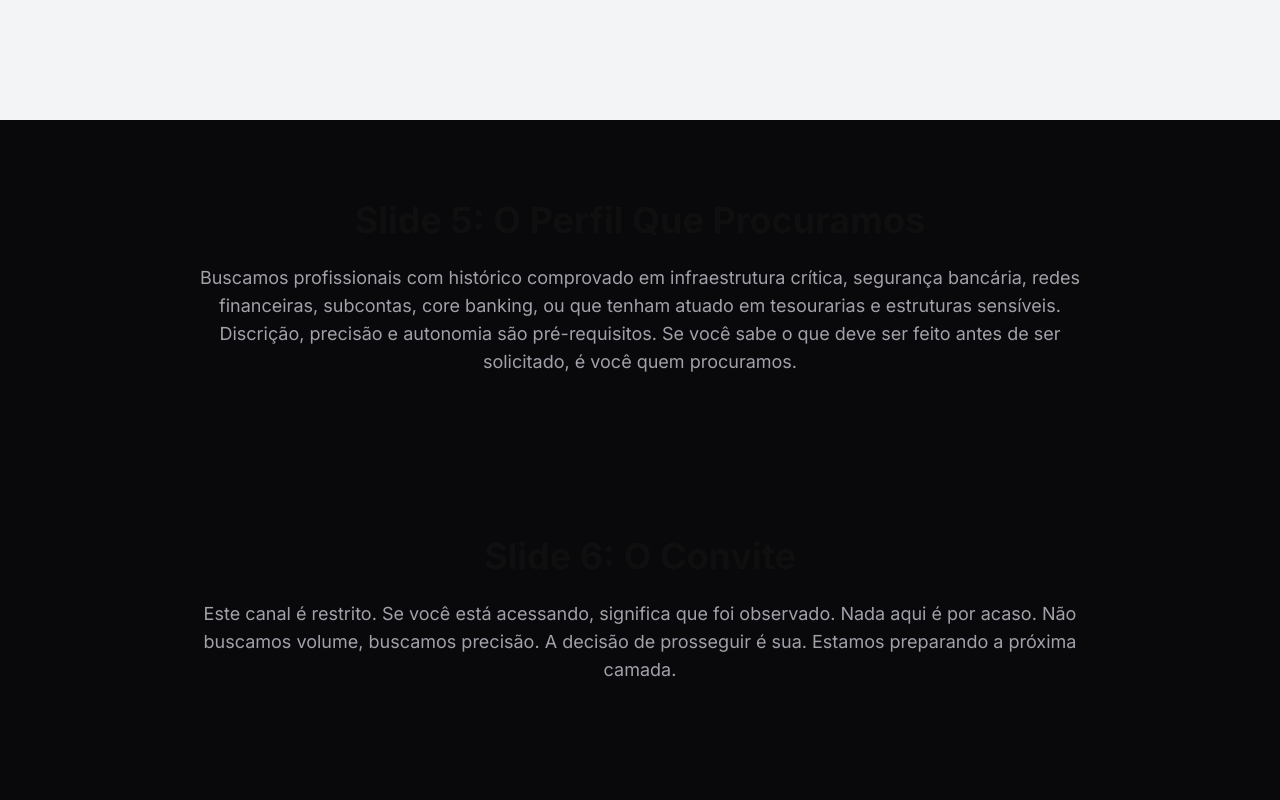
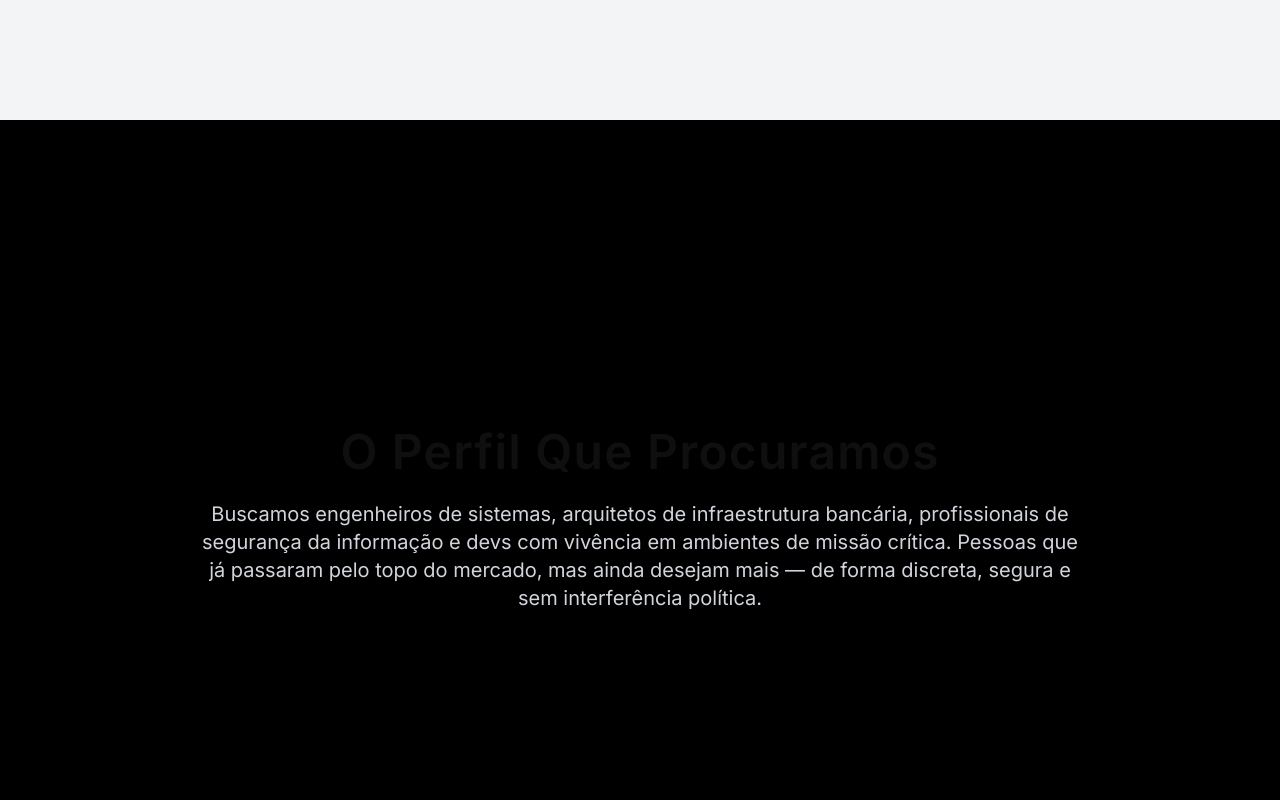
Before and after one commit to Fincorelabs/fincore-landing, a Next.js app: page / in a window 1280 px wide. Shown: the part 3080-3880 px from the top of the page. Built offline with nearby package versions, Linux system fonts and the light colour scheme.

Commit message:
Update OPerfilQueProcuramos.jsx

```diff
--- a/components/sections/OPerfilQueProcuramos.jsx
+++ b/components/sections/OPerfilQueProcuramos.jsx
@@ -1,30 +1,14 @@
 // components/sections/OPerfilQueProcuramos.jsx
-
-import { motion } from "framer-motion";
-
 export default function OPerfilQueProcuramos() {
   return (
-    <section className="py-20 px-6 bg-zinc-950 text-zinc-100">
-      <div className="max-w-4xl mx-auto space-y-6">
-        <motion.h2
-          className="text-3xl md:text-4xl font-bold text-center"
-          initial={{ opacity: 0, y: 20 }}
-          whileInView={{ opacity: 1, y: 0 }}
-          viewport={{ once: true }}
-          transition={{ duration: 0.6 }}
-        >
-          Slide 5: O Perfil Que Procuramos
-        </motion.h2>
-
-        <motion.p
-          className="text-zinc-400 text-lg text-center"
-          initial={{ opacity: 0 }}
-          whileInView={{ opacity: 1 }}
-          viewport={{ once: true }}
-          transition={{ delay: 0.3, duration: 0.6 }}
-        >
-          Buscamos profissionais com histórico comprovado em infraestrutura crítica, segurança bancária, redes financeiras, subcontas, core banking, ou que tenham atuado em tesourarias e estruturas sensíveis. Discrição, precisão e autonomia são pré-requisitos. Se você sabe o que deve ser feito antes de ser solicitado, é você quem procuramos.
-        </motion.p>
+    <section className="min-h-screen flex items-center justify-center bg-black text-white px-6 py-24">
+      <div className="max-w-4xl text-center">
+        <h2 className="text-3xl md:text-5xl font-semibold tracking-wide mb-6">O Perfil Que Procuramos</h2>
+        <p className="text-lg md:text-xl leading-relaxed text-gray-300">
+          Buscamos engenheiros de sistemas, arquitetos de infraestrutura bancária, profissionais de segurança da
+          informação e devs com vivência em ambientes de missão crítica. Pessoas que já passaram pelo topo do mercado,
+          mas ainda desejam mais — de forma discreta, segura e sem interferência política.
+        </p>
       </div>
     </section>
   );
```
